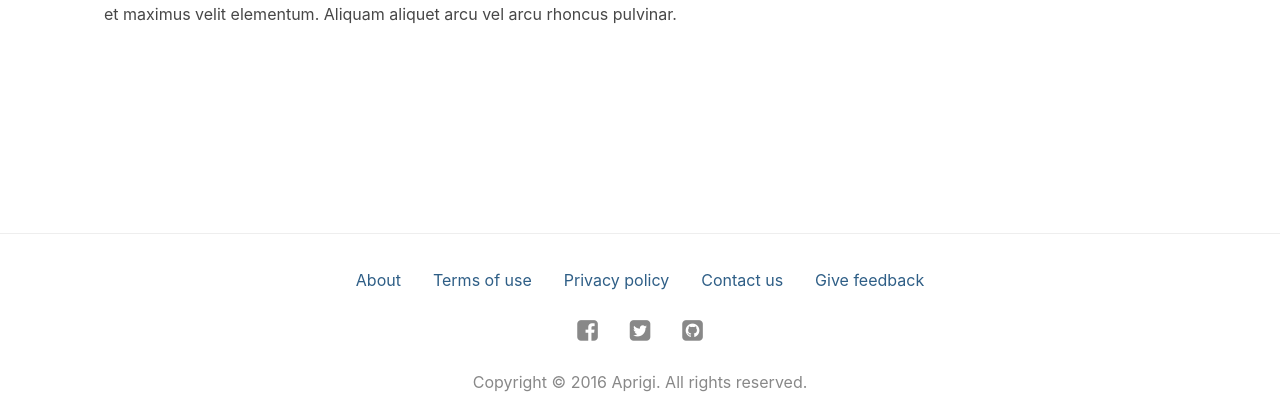
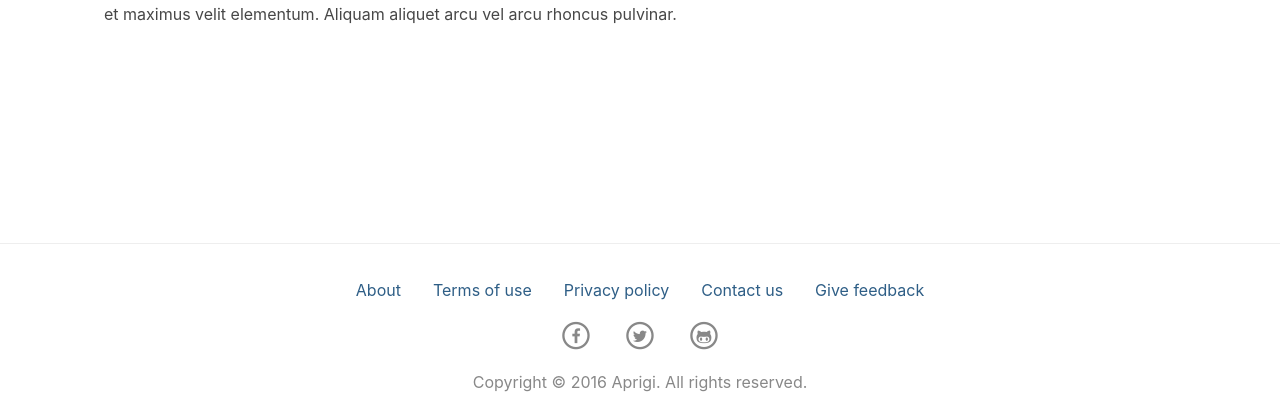
Before and after one commit to manhhomienbienthuy/aprigi, a Django app: page / in a window 1280 px wide. Shown: the part 380-800 px from the top of the page. Run offline with Django 3.2, Linux system fonts and the light colour scheme; style sheets or scripts are compiled from the project's sources; some libraries are stand-ins or nearby versions.

Commit message:
Change style for circle icon

```diff
--- a/static_src/scss/_footer.scss
+++ b/static_src/scss/_footer.scss
@@ -18,7 +18,7 @@ footer {
 
     .socials {
         @extend .links;
-        font-size: 1.5rem;
+        font-size: 0.75em;
         margin-top: 1rem;
 
         a {
--- a/static_src/scss/_others.scss
+++ b/static_src/scss/_others.scss
@@ -18,21 +18,21 @@
 $back-top-top-size: 2.5rem;
 .back-to-top {
     display: none;
-    width: $back-top-top-size;
-    height: $back-top-top-size;
-    border-radius: 50%;
     position: fixed;
     z-index: 10;
     right: 1rem;
     bottom: 1rem;
+    width: $back-top-top-size;
+    height: $back-top-top-size;
+    line-height: $back-top-top-size;
+    border-radius: 50%;
     background: darken($gray-bg, 70%);
+    opacity: 0.4;
     text-align: center;
-    opacity: 0.4;
 
     i {
-        margin-top: $back-top-top-size / 10;
         color: $white;
-        font-size: $back-top-top-size / 1.6;
+        font-size: 1.5em;
     }
 }
 
--- a/templates/includes/footer.html
+++ b/templates/includes/footer.html
@@ -10,13 +10,22 @@
 
     <ul class="socials">
       <li><a href="https://www.facebook.com/manhhomienbienthuy">
-        <i class="fa fa-facebook-square"></i>
+        <span class="fa-stack fa-lg">
+          <i class="fa fa-circle-thin fa-stack-2x"></i>
+          <i class="fa fa-facebook fa-stack-1x"></i>
+        </span>
       </a></li>
       <li><a href="https://twitter.com/AnhTranngoc">
-        <i class="fa fa-twitter-square"></i>
+        <span class="fa-stack fa-lg">
+          <i class="fa fa-circle-thin fa-stack-2x"></i>
+          <i class="fa fa-twitter fa-stack-1x"></i>
+        </span>
       </a></li>
       <li><a href="https://github.com/manhhomienbienthuy">
-        <i class="fa fa-github-square"></i>
+        <span class="fa-stack fa-lg">
+          <i class="fa fa-circle-thin fa-stack-2x"></i>
+          <i class="fa fa-github-alt fa-stack-1x"></i>
+        </span>
       </a></li>
     </ul>
 
```
